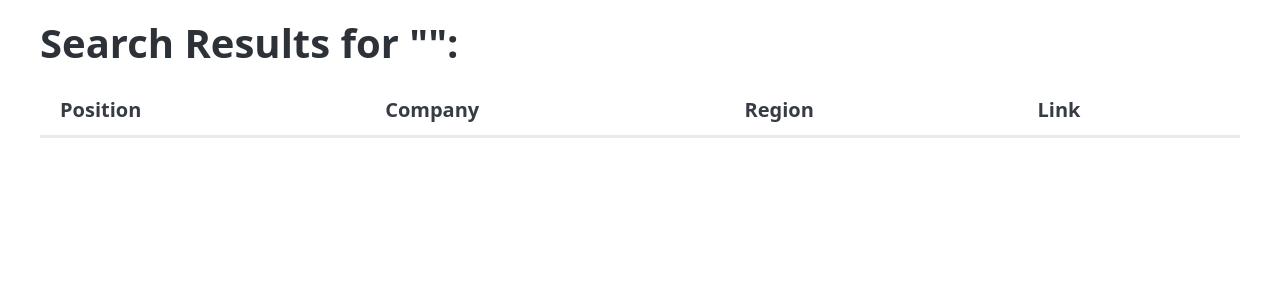
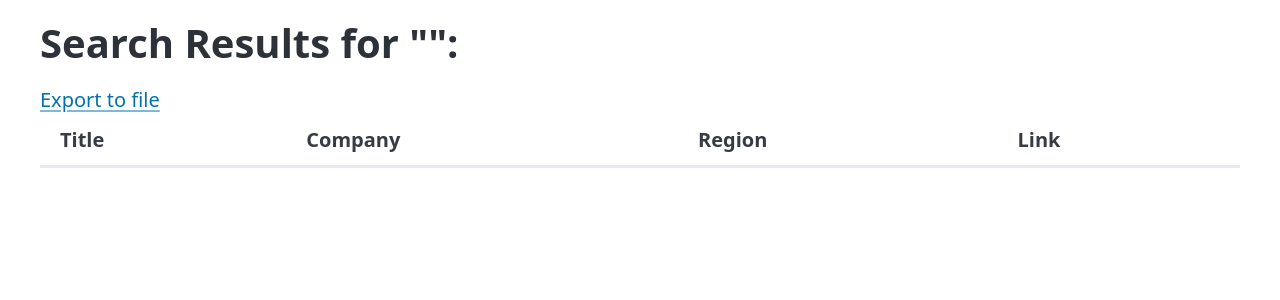
Before and after one commit to AlpacaMale/job-scraper, a Flask app: template templates/search.html in a window 1280 px wide. Shown: the top 300 px of the page. Run offline with Flask 3, Linux system fonts and the light colour scheme; the template is opened without the code that fills it, so the values that code supplies are empty; some libraries are stand-ins or nearby versions.

Commit message:
function add export and download result

```diff
--- a/app.py
+++ b/app.py
@@ -1,8 +1,11 @@
-from flask import Flask, render_template, request
+from flask import Flask, render_template, request, redirect, send_file
 from remoteok import scrape_remoteok
 from weworkremotely import scrape_wwr
+from file import save_to_file
 
 app = Flask("JobScrapper")
+
+db = {}
 
 
 @app.route("/")
@@ -13,10 +16,27 @@ def home():
 @app.route("/search")
 def search():
     keyword = request.args.get("keyword")
-    wwr = scrape_wwr(keyword)
-    remote = scrape_remoteok(keyword)
-    jobs = wwr + remote
+    if keyword == None or keyword == "":
+        return redirect("/")
+    if keyword in db:
+        jobs = db[keyword]
+    else:
+        wwr = scrape_wwr(keyword)
+        remote = scrape_remoteok(keyword)
+        jobs = wwr + remote
+        db[keyword] = jobs
     return render_template("search.html", keyword=keyword, jobs=jobs)
 
 
+@app.route("/export")
+def export():
+    keyword = request.args.get("keyword")
+    if keyword == None or keyword == "":
+        return redirect("/")
+    if keyword not in db:
+        return redirect(f"/search?keyword={keyword}")
+    save_to_file(keyword, db[keyword])
+    return send_file(f"{keyword}.csv", as_attachment=True)
+
+
 app.run(debug=True)
--- a/templates/search.html
+++ b/templates/search.html
@@ -11,11 +11,12 @@
 <body>
     <main class="container">
         <h1>Search Results for "{{keyword}}": </h1>
+        <a href="/export?keyword={{keyword}}" target="_blank">Export to file</a>
         <figure>
             <table class="striped">
                 <thead>
                     <tr>
-                        <th>Position</th>
+                        <th>Title</th>
                         <th>Company</th>
                         <th>Region</th>
                         <th>Link</th>
@@ -24,7 +25,7 @@
                 <tbody>
                     {% for job in jobs %}
                     <tr>
-                        <td>{{job.position}}</td>
+                        <td>{{job.title}}</td>
                         <td>{{job.company}}</td>
                         <td>{{job.region}}</td>
                         <td><a href="{{job.link}}" target="_blank">Apply now &rarr;</a></td>
--- a/weworkremotely.py
+++ b/weworkremotely.py
@@ -7,11 +7,11 @@ all_jobs = []
 def scrape_wwr(keyword):
     url = f"https://weworkremotely.com/remote-jobs/search?term={keyword}"
     response = requests.get(url)
-    soup = BeautifulSoup(
-        response.content,
-        "html.parser",
-    )
-    jobs = soup.find("section", class_="jobs").find_all("li")[1:]
+    soup = BeautifulSoup(response.content, "html.parser")
+    jobs = soup.find("section", class_="jobs")
+    if jobs is None:
+        return []
+    jobs = jobs.find_all("li")
     for job in jobs:
         title_data = job.find("span", class_="title")
         if title_data == None:
```
Also changed, not shown: file.py (added, +7 -0 lines).
